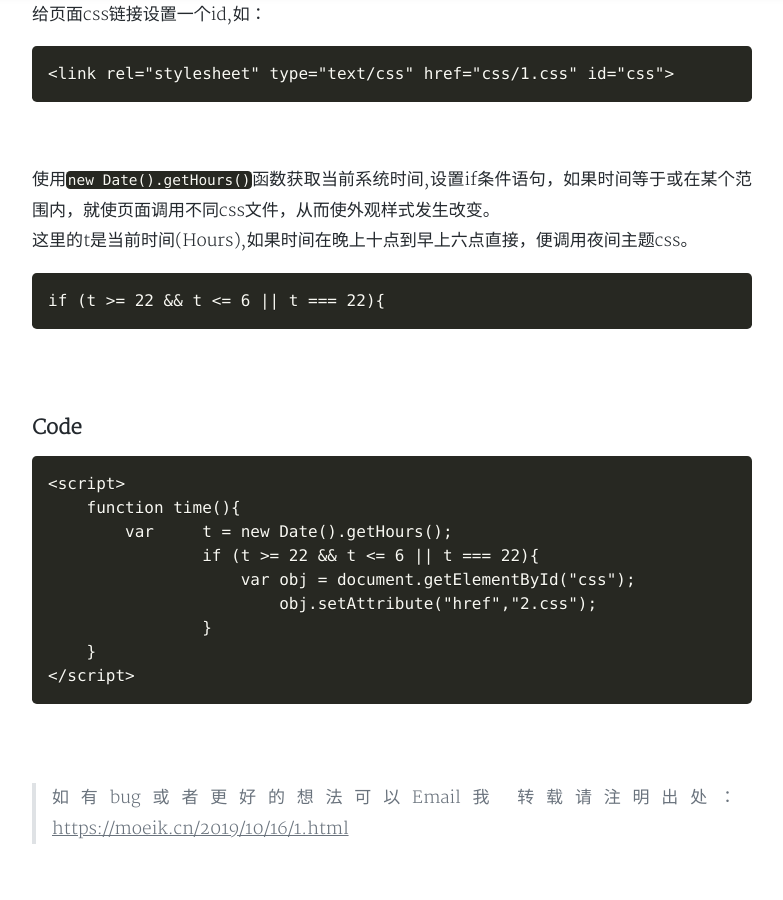
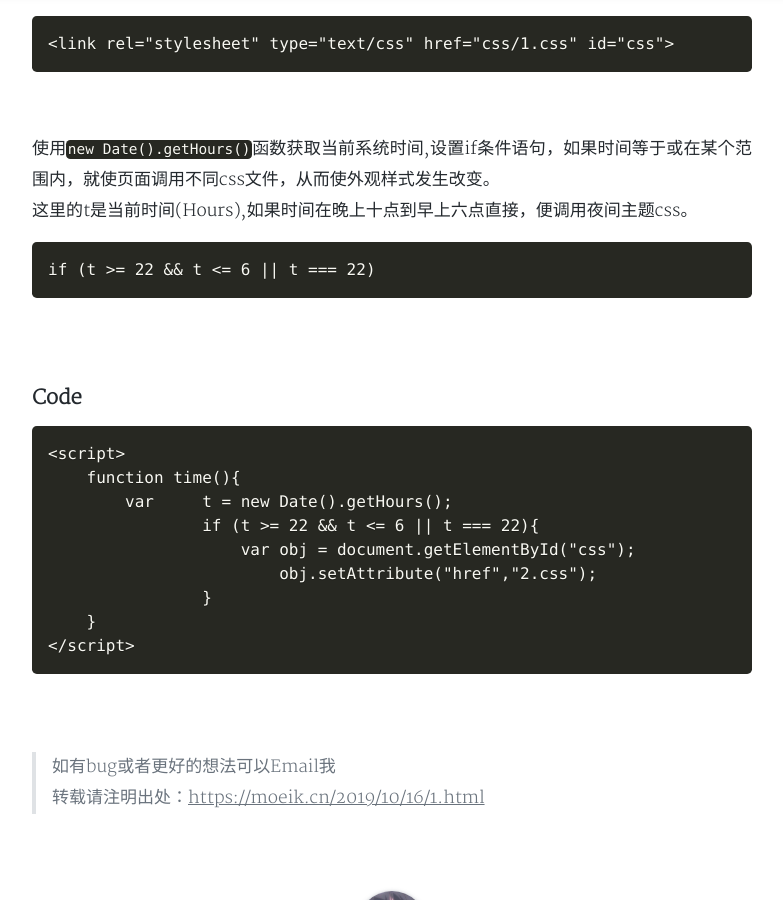
Before and after one commit to moeik/moeik.github.io, a Jekyll site: the page built from _posts/2019-10-16-1.md, in a window 1280 px wide and 900 px high, scrolled down 851 px. Shown: the whole window, without its empty margins (248-1031 px from the left). Built offline with Jekyll 4.4.1, drawn with Linux system fonts in a browser that asks for light colours; nearby versions of some CDN libraries; a style sheet for code colours, icons or effects is not loaded.

Commit message:
Update 2019-10-16-1.md

````diff
--- a/_posts/2019-10-16-1.md
+++ b/_posts/2019-10-16-1.md
@@ -13,7 +13,6 @@
 之前在别人的主题上看见过这个功能，第一感觉还不错，于是自己花了点时间写了一个出来。
 <br>
 ### 如何实现？
-<br>
 给页面css链接设置一个id,如：
 ```
 <link rel="stylesheet" type="text/css" href="css/1.css" id="css">
@@ -23,11 +22,10 @@
 <br>
 这里的t是当前时间(Hours),如果时间在晚上十点到早上六点直接，便调用夜间主题css。
 ```
-if (t >= 22 && t <= 6 || t === 22){
+if (t >= 22 && t <= 6 || t === 22)
 ```
 <br>
 ### Code
-
 ```
 <script>
 	function time(){
@@ -40,5 +38,5 @@
 </script>
 ```
 <br>
->如有bug或者更好的想法可以Email我
+>如有bug或者更好的想法可以Email我<br>
 >转载请注明出处：<a href="https://moeik.cn/2019/10/16/1.html" target="_blank">https://moeik.cn/2019/10/16/1.html</a>
````
